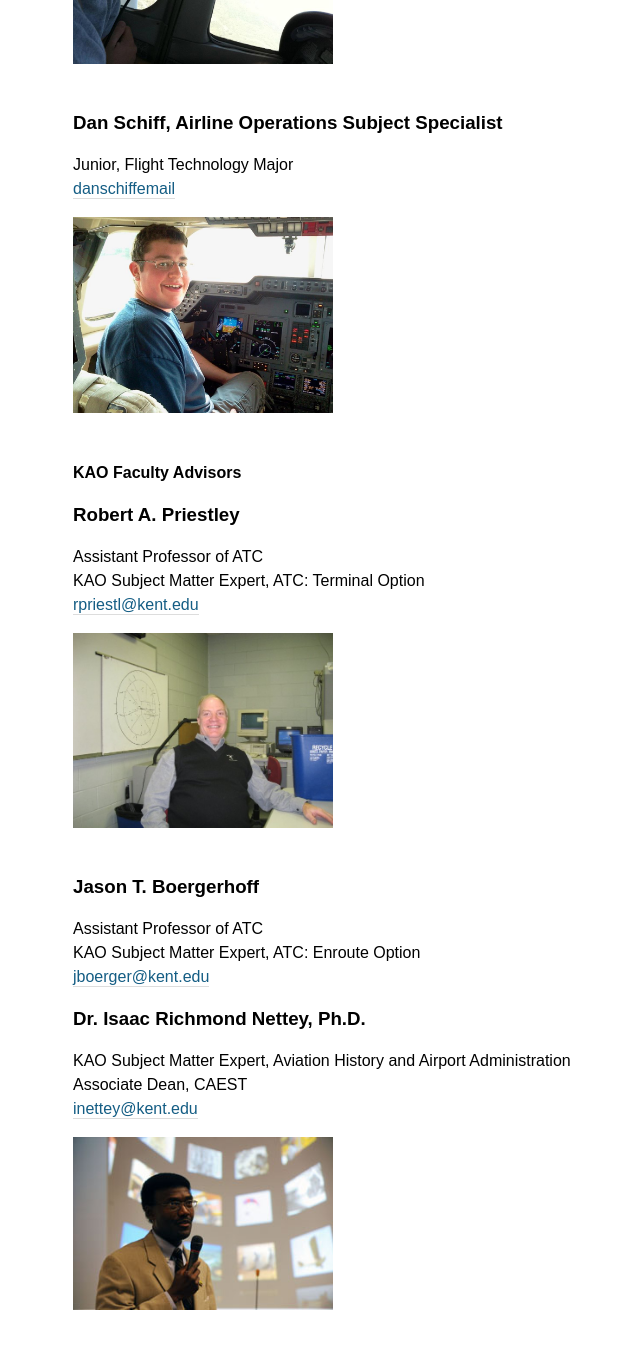
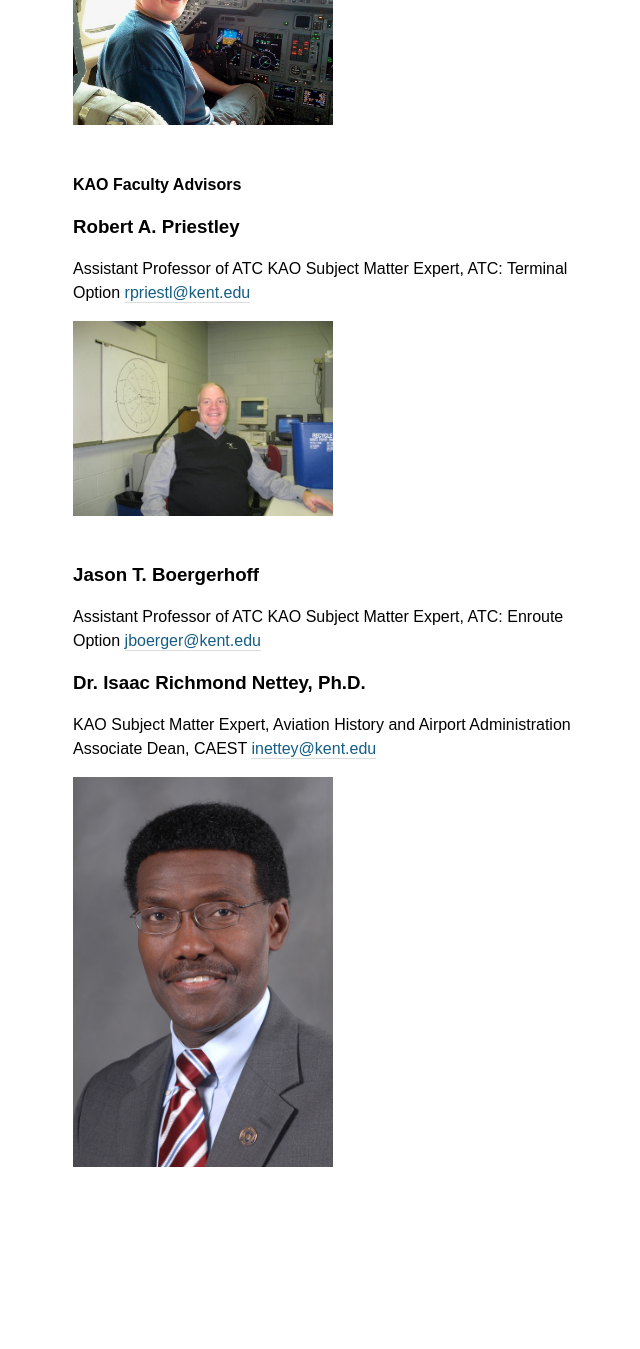
Before and after one commit to tbliss1/kentstateatc.github.com, a Jekyll site: the page built from leadership/index.md, in a window 1280 px wide and 1400 px high, scrolled down 3738 px. Shown: the top 1349 px of the window, without its empty margins (307-947 px from the left). Built offline with Jekyll 4.4.1, drawn with Linux system fonts in a browser that asks for light colours; Markdown is read by kramdown in place of the engine named in the settings; after the commit the page ends 5005 px from its top, so only the background shows below that; some of the changed text lies outside the part shown.

Commit message:
uploaded images

```diff
--- a/leadership/index.md
+++ b/leadership/index.md
@@ -22,7 +22,7 @@ KSU ATC Lab Instructor
 ### Courtney Scott, Clerk of Events
 Junior, Air Traffic Control Major
 [cscott47@kent.edu](mailto:cscott47@kent.edu)
-![headshot](/assets/images/leadership/CS.jpg)
+![headshot](/assets/images/leadership/CS2.jpg)
 
 
 ### Andrew Burnham, Public Relations Director
@@ -89,4 +89,4 @@ KAO Subject Matter Expert, ATC: Enroute Option
 KAO Subject Matter Expert, Aviation History and Airport Administration
 Associate Dean, CAEST
 [inettey@kent.edu](mailto:inettey@kent.edu)
-![headshot](/assets/images/leadership/IN.jpg)
+![headshot](/assets/images/leadership/IN2.jpg)
```
Also changed, not shown: assets/images/leadership/AO2.jpg (added), assets/images/leadership/CS2.jpg (added), assets/images/leadership/IN2.jpg (added), assets/images/leadership/MD.jpg (added).
